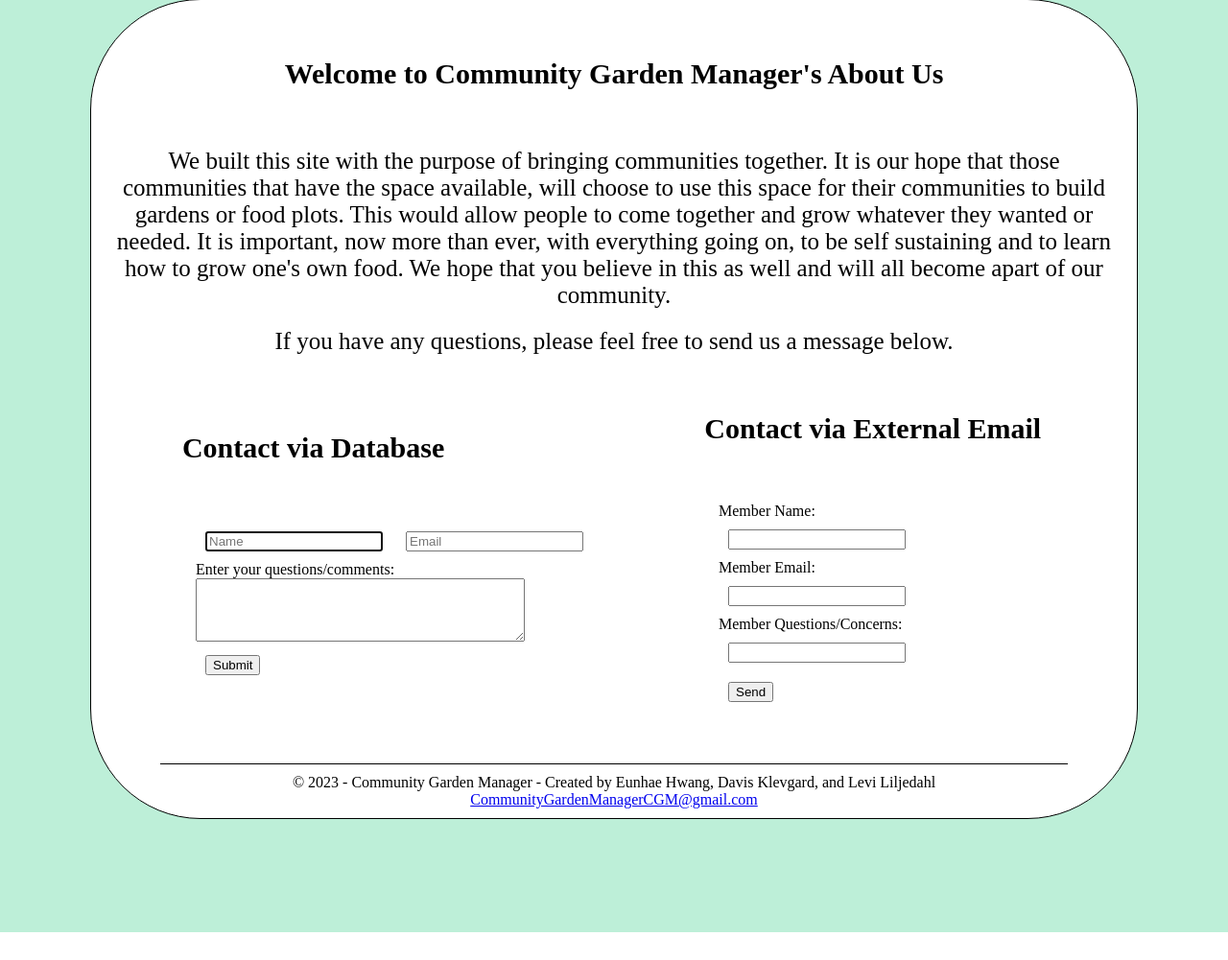
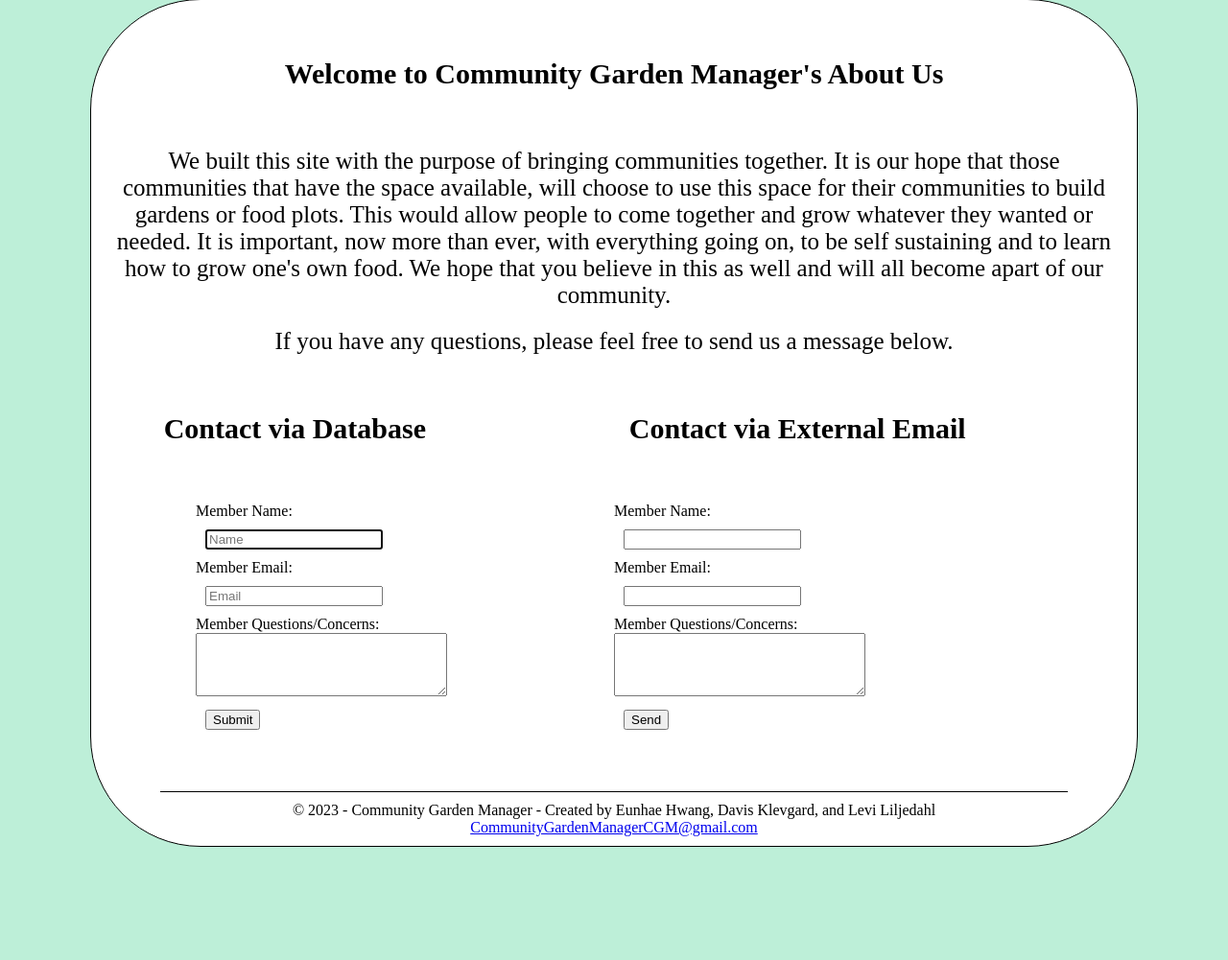
Before and after one commit to rememberalltheanimals/capstone_CommunityGardenManager, a Node server app: page /aboutUs in a window 1280 px wide. Shown: the part 275-1276 px from the top of the page at 96% size. Before the commit the page ends 1247 px from the top, so only its background shows below. Run offline with Node 20, Linux system fonts and the light colour scheme.

Commit message:
formatting in CSS

```diff
--- a/public/otherPages.css
+++ b/public/otherPages.css
@@ -368,19 +368,19 @@ blockquote p {
 }
 
 .contactDatabase {
+  margin-top: -20px;
   margin-left: 10%;
-  width: 40%;
   float: left;
 }
 
 .contactEmail {
-  margin-left: 60%;
+  margin-left: 50%;
   margin-bottom: 5%;
-  width: 45%;
+
 }
 
 .contactHeader {
-  margin-left: -30%
+  margin-left: -20%;
 }
 
 /* My new code */
--- a/views/pages/aboutUs.ejs
+++ b/views/pages/aboutUs.ejs
@@ -7,21 +7,20 @@
 
     <div class="contactDatabase">
       <h2 class="contactHeader">Contact via Database</h2>
-      <input type="text" class="form_input--input" id="name" autofocus placeholder="Name">
-      <input type="text" class="form_input--input" id="email" autofocus placeholder="Email">
+      Member Name:<br><input type="text" class="form_input--input" id="name" autofocus placeholder="Name"><br>
+      Member Email:<br><input type="text" class="form_input--input" id="email" autofocus placeholder="Email">
       <form>
-        <label for="textbox">Enter your questions/comments:</label><br>
-        <textarea id="text" name="textbox" rows="4" cols="40"></textarea><br>
+        Member Questions/Concerns:<br> <textarea id="text" name="textbox" rows="4" cols="30"></textarea><br>
         <input type="submit" value="Submit" id="submitContact">
       </form>
     </div>
 
     <div class ="contactEmail">
       <h2 class="contactHeader">Contact via External Email</h2>
-      <form action="mailto:CommunityGardenManagerCGM@gmail.com" method="post" enctype="text/plain">
+      <form id="contactForm" action="mailto:CommunityGardenManagerCGM@gmail.com" method="post" enctype="text/plain">
          Member Name:<br><input type="text" name="name"> <br>
          Member Email:<br><input type="text" name="email"><br>
-         Member Questions/Concerns:<br><input type="text" name="subject"><br>
+         Member Questions/Concerns:<br> <textarea id="text" name="textbox" rows="4" cols="30"></textarea><br>
          <input type="submit" value="Send">
       </form>
     </div>
```
